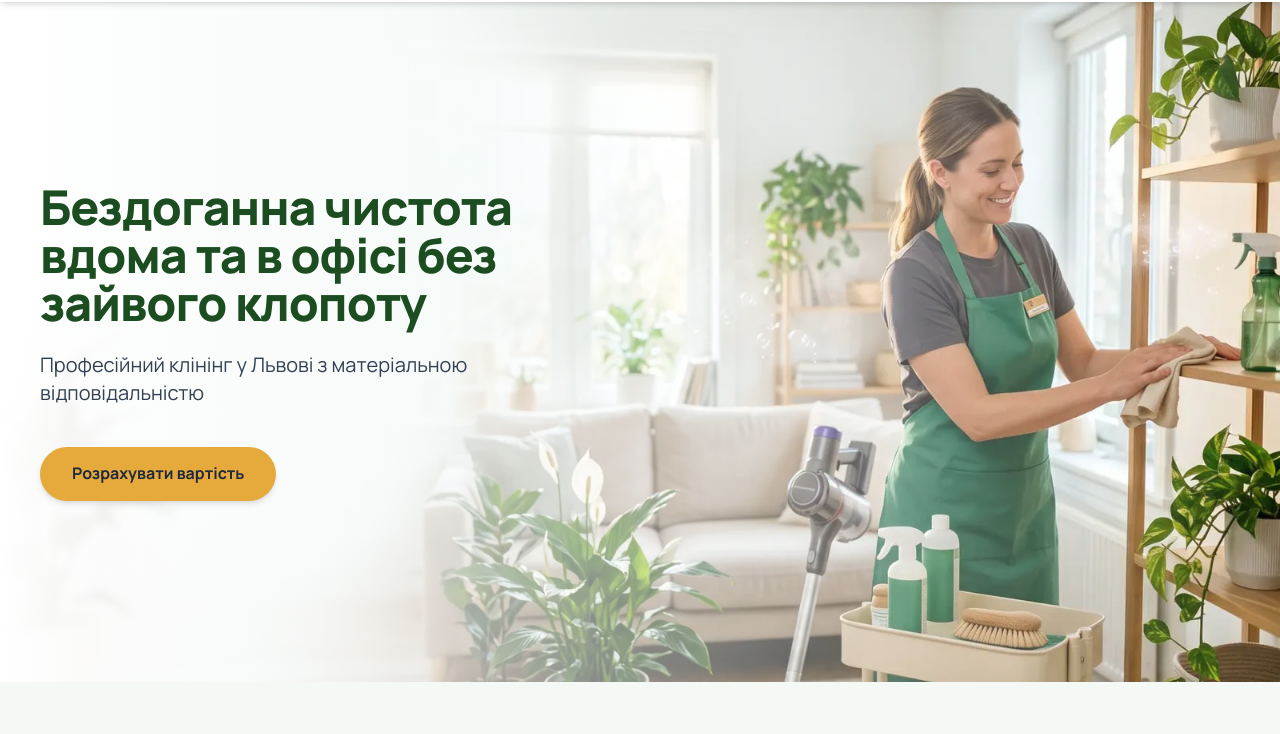
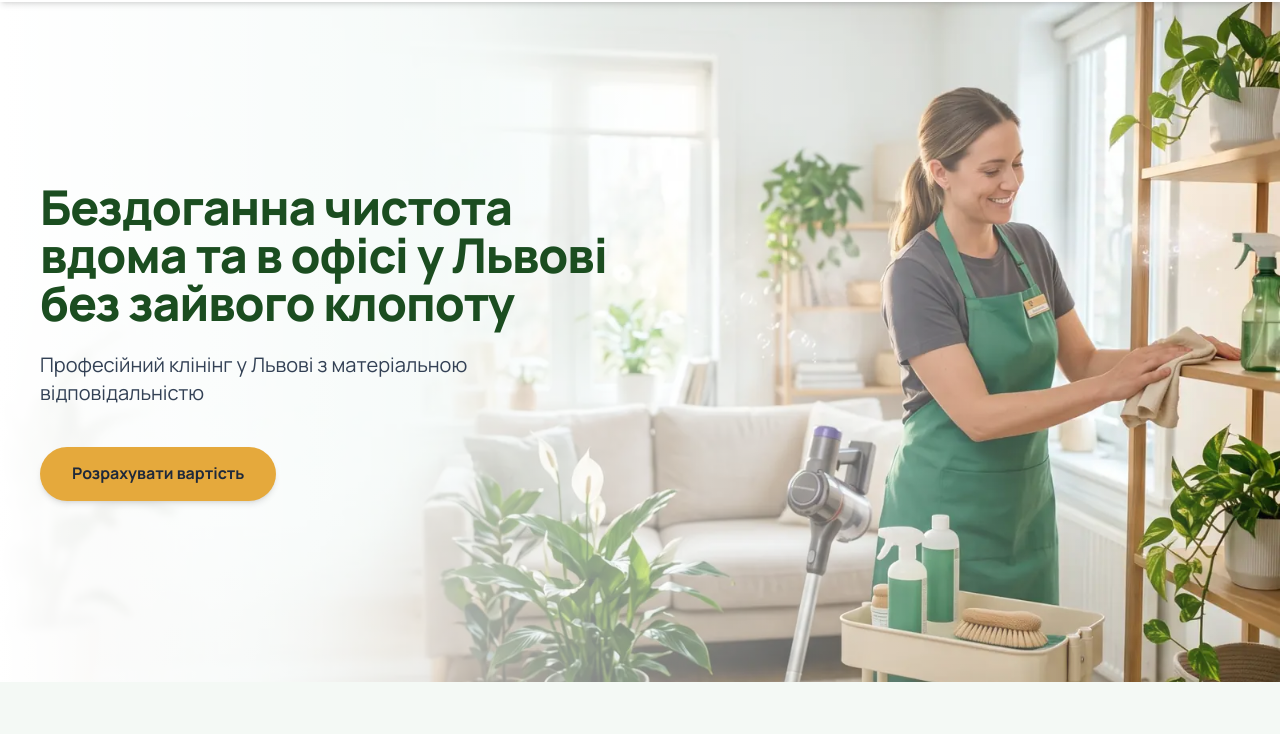
Before and after one commit to dariasvynarchukpp2025-commits/WebDesign, a plain HTML site: page index.html in a window 1280 px wide. Shown: the part 66-800 px from the top of the page. Drawn offline with nearby package versions, Linux system fonts and the light colour scheme; no server answers.

Commit message:
style: update hero heading text

```diff
--- a/index.html
+++ b/index.html
@@ -91,7 +91,7 @@
       <div class="container relative z-10 py-12 md:py-20">
         <div class="max-w-xl space-y-6 text-left">
           <h1 id="hero-title" class="text-3xl font-extrabold leading-tight text-brand-dark sm:text-4xl md:text-5xl dark:text-green-50">
-            Бездоганна чистота вдома та в офісі без зайвого клопоту
+            Бездоганна чистота вдома та в офісі у Львові без зайвого клопоту
           </h1>
           <p class="text-lg font-medium leading-relaxed text-slate-700 sm:text-xl dark:text-green-100">
             Професійний клінінг у Львові з матеріальною відповідальністю
```
